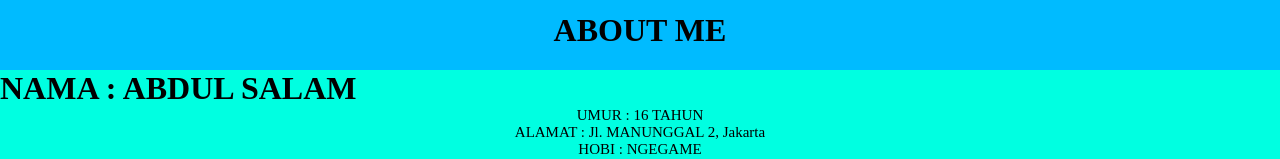
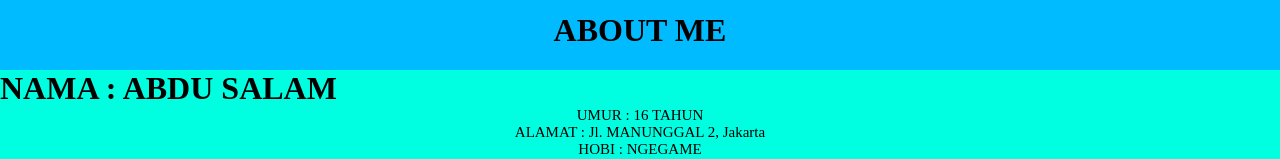
Before and after one commit to demonmc888/sweetweb, a plain HTML site: page about.html in a window 1280 px wide. Shown: the part 730-889 px from the top of the page. Drawn offline with Linux system fonts and the light colour scheme.

Commit message:
about.html

```diff
--- a/about.html
+++ b/about.html
@@ -34,7 +34,7 @@
 </div>
              <!-- FOOTER END -->
 <div class="about-me">
-    <h1 class="h1-about">NAMA : ABDUL SALAM</h1>
+    <h1 class="h1-about">NAMA : ABDU SALAM</h1>
     <p class="p-about">UMUR : 16 TAHUN</p>
     <p class="p-about">ALAMAT : Jl. MANUNGGAL 2, Jakarta</p>
     <p class="p-about">HOBI : NGEGAME</p>
```
